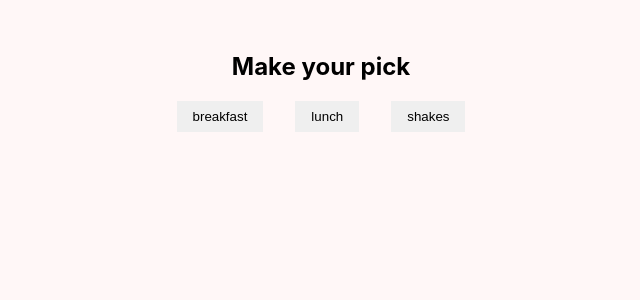
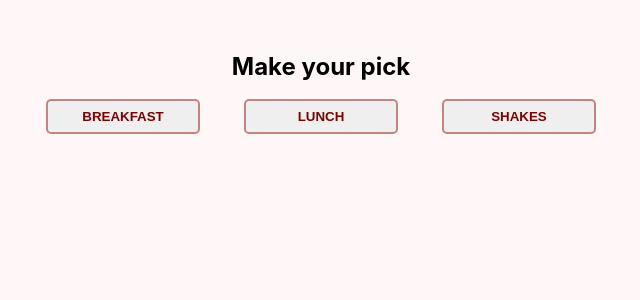
Before and after one commit to BSlaven/menu-app, a React (Vite) app: page / in a window 1280 px wide. Shown: the top 300 px of the page, without its empty margins (319-959 px from the left). Built offline with nearby package versions, Linux system fonts and the light colour scheme.

Commit message:
align category buttons

```diff
--- a/src/components/Categories/Categories.jsx
+++ b/src/components/Categories/Categories.jsx
@@ -1,9 +1,10 @@
 import Category from '../Category/Category';
+import classes from './Categories.module.css';
 
 const Categories = ({ categories }) => {
 
   return (
-    <div>
+    <div className={classes.categories}>
       {categories.map(category => <Category category={category} />)}
     </div>
   )
--- a/src/components/Categories/Categories.module.css
+++ b/src/components/Categories/Categories.module.css
@@ -0,0 +1,15 @@
+.categories {
+  width: 100%;
+  display: flex;
+  flex-direction: column;
+  align-items: center;
+  gap: 1rem;
+}
+
+@media screen and (min-width: 500px) {
+  .categories {
+    justify-content: center;
+    flex-direction: row;
+    flex-wrap: wrap;
+  }
+}
--- a/src/components/Category/Category.module.css
+++ b/src/components/Category/Category.module.css
@@ -1,5 +1,16 @@
 .category {
   border: none;
+  border-radius: 3px;
   padding: 0.5rem 1rem;
   margin: 0 1rem;
+  width: 150px;
+  outline: 2px solid rgba(128, 0, 0, 0.466);
+  color: maroon;
+  font-weight: bold;
+  text-transform: uppercase;
+  cursor: pointer;
 }
+
+.category:is(:focus, :hover) {
+  outline-color: maroon;
+}
```
